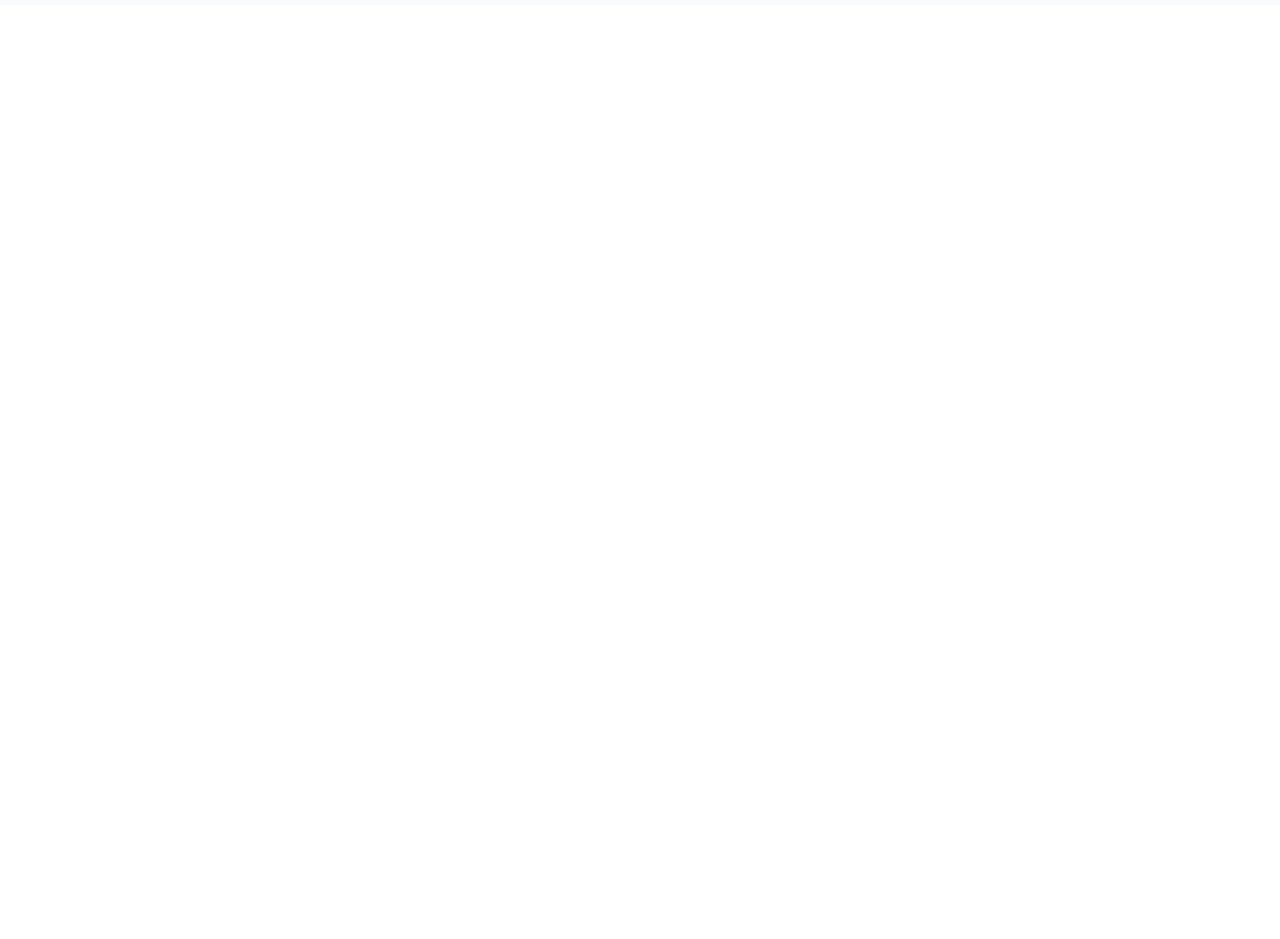
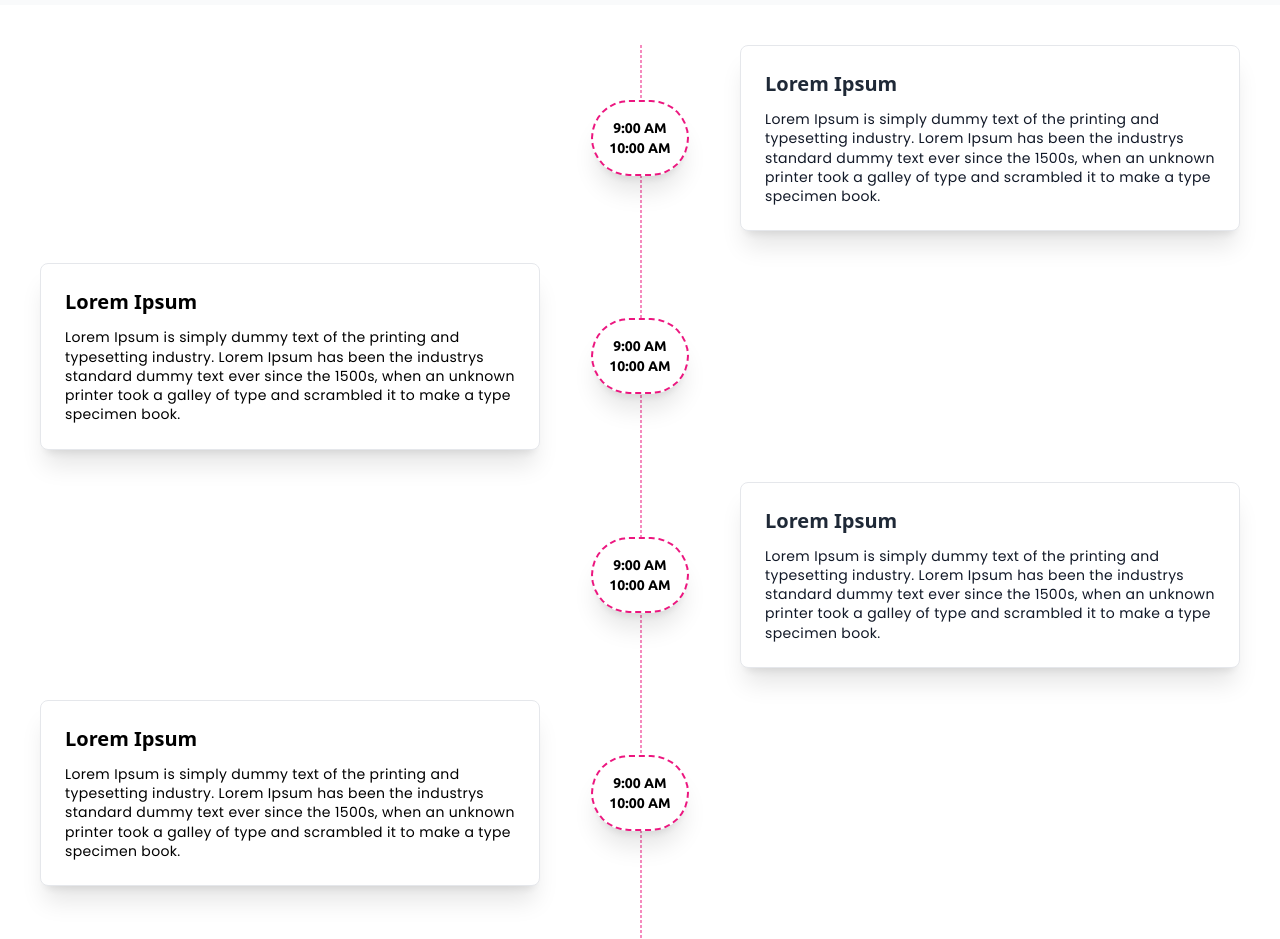
Before and after one commit to anishazahan/Even-trox, a React (Vite) app: page / in a window 1280 px wide. Shown: the part 4080-5019 px from the top of the page. Before the commit the page ends 4085 px from the top, so only its background shows below. Built offline with nearby package versions, Linux system fonts and the light colour scheme.

Commit message:
time section complete

```diff
--- a/src/pages/components/Counter/Count.jsx
+++ b/src/pages/components/Counter/Count.jsx
@@ -2,6 +2,7 @@ import React from 'react'
 import './counter.css'
 import {counterData} from './counter.js'
 import { BsHeadphones } from 'react-icons/bs'
+
 
 const Counter = () => {
   return (
@@ -32,6 +33,11 @@ const Counter = () => {
            }
          </div>
         </div>
+
+
+        {/* ........   timeline ............ */}
+
+
     </>
   )
 }
--- a/src/pages/components/SchedulePlan/SchedulePlan.jsx
+++ b/src/pages/components/SchedulePlan/SchedulePlan.jsx
@@ -1,5 +1,6 @@
 import React from 'react'
 import {data} from './ScheduleData.js'
+import Timeline from '../Timeline/Timeline.jsx'
 
 const SchedulePlan = () => {
   return (
@@ -64,6 +65,10 @@ const SchedulePlan = () => {
                 </div>
       </div>
 
+
+
+      <Timeline></Timeline>
+
     </>
   )
 }
--- a/src/pages/components/Timeline/Timeline.jsx
+++ b/src/pages/components/Timeline/Timeline.jsx
@@ -11,16 +11,17 @@ const Timeline = () => {
 
 
 
-<div className="container bg-gray-200 mx-auto w-full h-full">
+<div className="container mx-auto w-full h-full pb-20">
   <div className="relative wrap overflow-hidden p-10 h-full">
-    <div className="border-2-2 left-[50%] absolute border-opacity-20 border-gray-700 h-full border" ></div>
+    <div className="border-dashed left-[50%] absolute border-opacity-50 border-secondary h-full border" ></div>
     {/* <!-- right timeline --> */}
     <div className="mb-8 flex justify-between items-center w-full right-timeline">
       <div className="order-1 w-5/12"></div>
-      <div className="z-20 flex items-center order-1 bg-gray-800 shadow-xl w-8 h-8 rounded-full">
-        <h1 className="mx-auto font-semibold text-lg text-white">1</h1>
+      <div className="z-20 flex items-center flex-col border-2 border-dashed order-1 bg-white shadow-xl p-4 border-secondary rounded-full">
+        <h1 className="mx-auto font-semibold text-sm ">9:00 AM</h1>
+        <h1 className="mx-auto font-semibold text-sm ">10:00 AM</h1>
       </div>
-      <div className="order-1 bg-gray-400 rounded-lg shadow-xl w-5/12 px-6 py-4">
+      <div className="order-1 border bg-white rounded-lg shadow-xl w-5/12 px-6 py-6">
         <h3 className="mb-3 font-bold text-gray-800 text-xl">Lorem Ipsum</h3>
         <p className="text-sm leading-snug tracking-wide text-gray-900 text-opacity-100">Lorem Ipsum is simply dummy text of the printing and typesetting industry. Lorem Ipsum has been the industrys standard dummy text ever since the 1500s, when an unknown printer took a galley of type and scrambled it to make a type specimen book.</p>
       </div>
@@ -29,22 +30,24 @@ const Timeline = () => {
     {/* <!-- left timeline --> */}
     <div className="mb-8 flex justify-between flex-row-reverse items-center w-full left-timeline">
       <div className="order-1 w-5/12"></div>
-      <div className="z-20 flex items-center order-1 bg-gray-800 shadow-xl w-8 h-8 rounded-full">
-        <h1 className="mx-auto text-white font-semibold text-lg">2</h1>
+      <div className="z-20 flex items-center flex-col border-2 border-dashed order-1 bg-white shadow-xl p-4 border-secondary rounded-full">
+        <h1 className="mx-auto font-semibold text-sm ">9:00 AM</h1>
+        <h1 className="mx-auto font-semibold text-sm ">10:00 AM</h1>
       </div>
-      <div className="order-1 bg-red-400 rounded-lg shadow-xl w-5/12 px-6 py-4">
-        <h3 className="mb-3 font-bold text-white text-xl">Lorem Ipsum</h3>
-        <p className="text-sm font-medium leading-snug tracking-wide text-white text-opacity-100">Lorem Ipsum is simply dummy text of the printing and typesetting industry. Lorem Ipsum has been the industrys standard dummy text ever since the 1500s, when an unknown printer took a galley of type and scrambled it to make a type specimen book.</p>
+      <div className="order-1 border rounded-lg shadow-xl w-5/12 px-6 py-6 bg-white">
+        <h3 className="mb-3 font-bold text-xl">Lorem Ipsum</h3>
+        <p className="text-sm leading-snug tracking-wide text-opacity-20">Lorem Ipsum is simply dummy text of the printing and typesetting industry. Lorem Ipsum has been the industrys standard dummy text ever since the 1500s, when an unknown printer took a galley of type and scrambled it to make a type specimen book.</p>
       </div>
     </div>
 
     {/* <!-- right timeline --> */}
     <div className="mb-8 flex justify-between items-center w-full right-timeline">
       <div className="order-1 w-5/12"></div>
-      <div className="z-20 flex items-center order-1 bg-gray-800 shadow-xl w-8 h-8 rounded-full">
-        <h1 className="mx-auto font-semibold text-lg text-white">3</h1>
+      <div className="z-20 flex items-center flex-col border-2 border-dashed order-1 bg-white shadow-xl p-4 border-secondary rounded-full">
+        <h1 className="mx-auto font-semibold text-sm ">9:00 AM</h1>
+        <h1 className="mx-auto font-semibold text-sm ">10:00 AM</h1>
       </div>
-      <div className="order-1 bg-gray-400 rounded-lg shadow-xl w-5/12 px-6 py-4">
+      <div className="order-1 border bg-white rounded-lg shadow-xl w-5/12 px-6 py-6">
         <h3 className="mb-3 font-bold text-gray-800 text-xl">Lorem Ipsum</h3>
         <p className="text-sm leading-snug tracking-wide text-gray-900 text-opacity-100">Lorem Ipsum is simply dummy text of the printing and typesetting industry. Lorem Ipsum has been the industrys standard dummy text ever since the 1500s, when an unknown printer took a galley of type and scrambled it to make a type specimen book.</p>
       </div>
@@ -53,12 +56,13 @@ const Timeline = () => {
     {/* <!-- left timeline --> */}
     <div className="mb-8 flex justify-between flex-row-reverse items-center w-full left-timeline">
       <div className="order-1 w-5/12"></div>
-      <div className="z-20 flex items-center order-1 bg-gray-800 shadow-xl w-8 h-8 rounded-full">
-        <h1 className="mx-auto text-white font-semibold text-lg">4</h1>
+      <div className="z-20 flex items-center flex-col border-2 border-dashed order-1 bg-white shadow-xl p-4 border-secondary rounded-full">
+        <h1 className="mx-auto font-semibold text-sm ">9:00 AM</h1>
+        <h1 className="mx-auto font-semibold text-sm ">10:00 AM</h1>
       </div>
-      <div className="order-1 bg-red-400 rounded-lg shadow-xl w-5/12 px-6 py-4">
-        <h3 className="mb-3 font-bold text-white text-xl">Lorem Ipsum</h3>
-        <p className="text-sm font-medium leading-snug tracking-wide text-white text-opacity-100">Lorem Ipsum is simply dummy text of the printing and typesetting industry. Lorem Ipsum has been the industrys standard dummy text ever since the 1500s, when an unknown printer took a galley of type and scrambled it to make a type specimen book.</p>
+      <div className="order-1 border rounded-lg shadow-xl w-5/12 px-6 py-6 bg-white">
+        <h3 className="mb-3 font-bold text-xl">Lorem Ipsum</h3>
+        <p className="text-sm leading-snug tracking-wide text-opacity-20">Lorem Ipsum is simply dummy text of the printing and typesetting industry. Lorem Ipsum has been the industrys standard dummy text ever since the 1500s, when an unknown printer took a galley of type and scrambled it to make a type specimen book.</p>
       </div>
     </div>
   </div>
```
